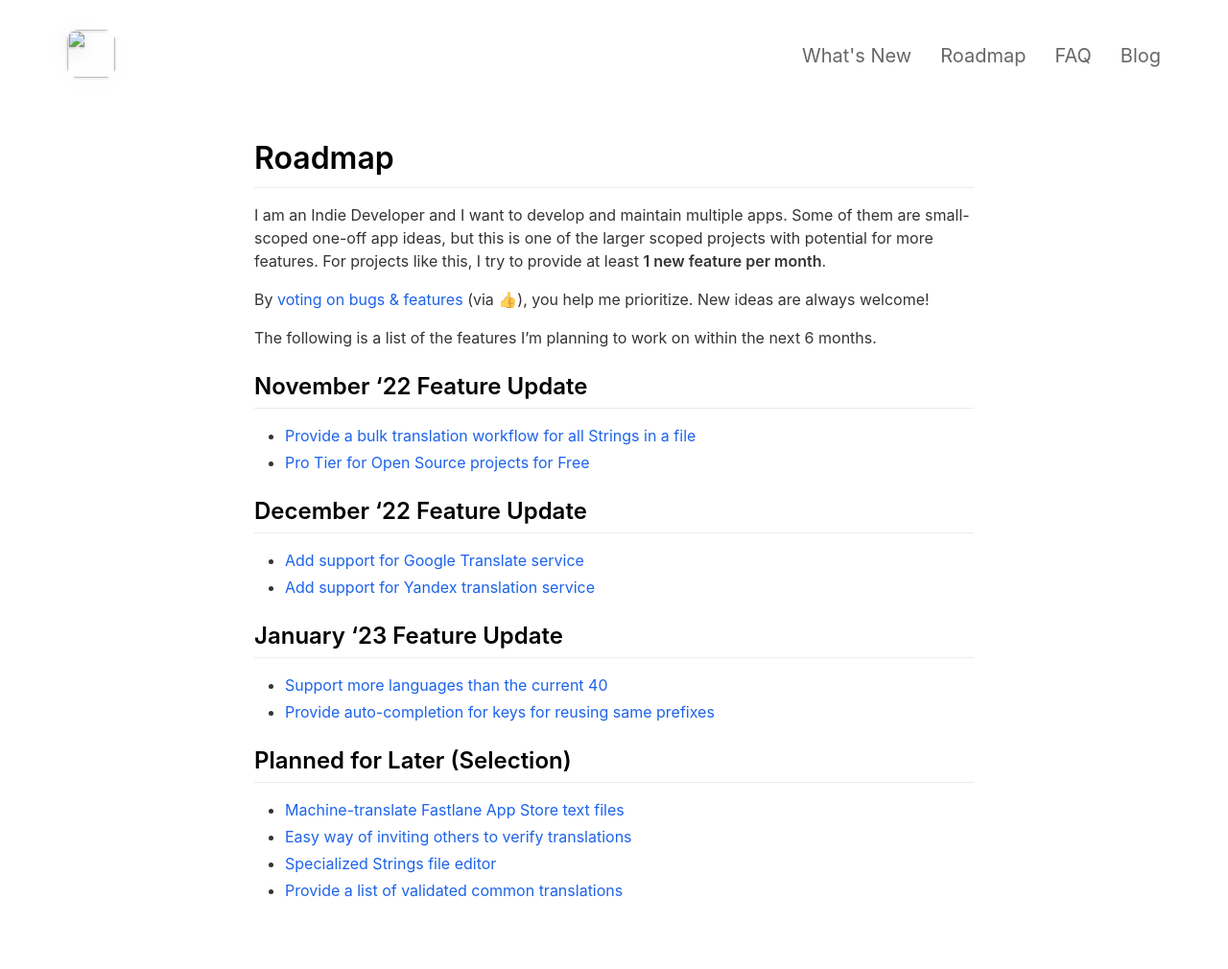
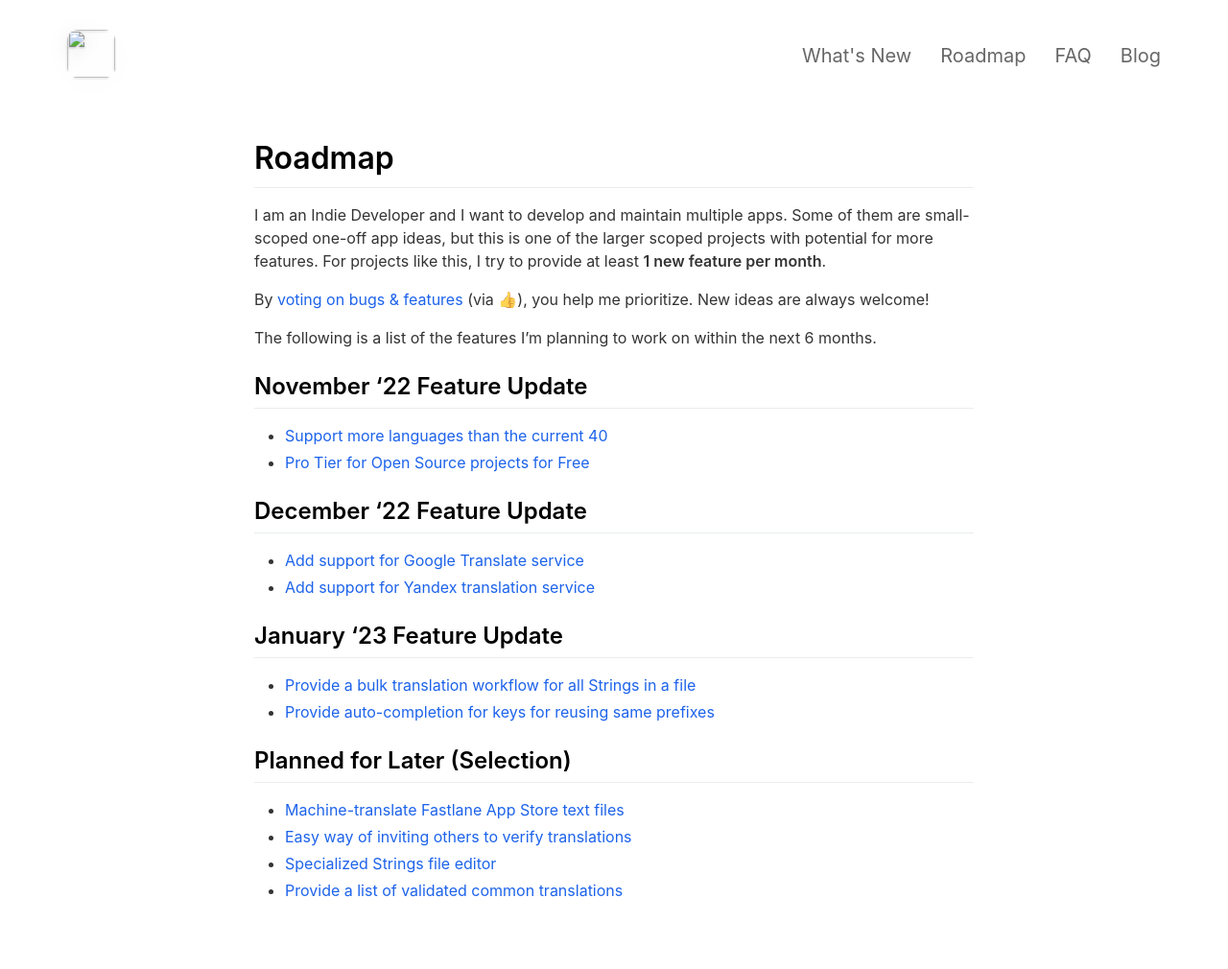
Before and after one commit to FlineDev/SCTranslator-LandingPage, a Jekyll site: the page built from _pages/roadmap.md, in a window 1280 px wide. Shown: the whole page at 96% size. Built offline with Jekyll 4.4.1, drawn with Linux system fonts in a browser that asks for light colours; nearby versions of some CDN libraries; part of the change alters nothing that is shown.

Commit message:
Re-arrange planned features to accustom for Japan travel

```diff
--- a/_pages/roadmap.md
+++ b/_pages/roadmap.md
@@ -15,7 +15,7 @@ The following is a list of the features I'm planning to work on within the next
 
 ## November '22 Feature Update
 
-* [Provide a bulk translation workflow for all Strings in a file](https://github.com/FlineDev/ReMafoX/issues/18)
+* [Support more languages than the current 40](https://github.com/FlineDev/ReMafoX/issues/39)
 * [Pro Tier for Open Source projects for Free](https://github.com/FlineDev/ReMafoX/issues/10)
 
 ## December '22 Feature Update
@@ -25,7 +25,7 @@ The following is a list of the features I'm planning to work on within the next
 
 ## January '23 Feature Update
 
-* [Support more languages than the current 40](https://github.com/FlineDev/ReMafoX/issues/39)
+* [Provide a bulk translation workflow for all Strings in a file](https://github.com/FlineDev/ReMafoX/issues/18)
 * [Provide auto-completion for keys for reusing same prefixes](https://github.com/FlineDev/ReMafoX/issues/22)
 
 ## Planned for Later (Selection)
```
